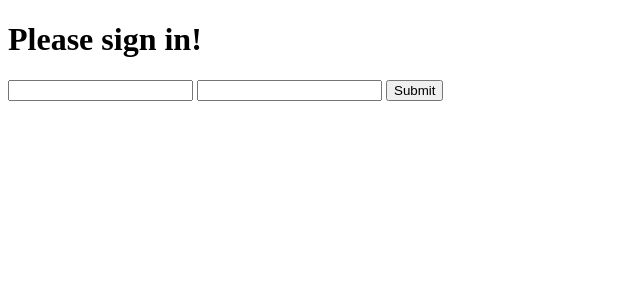
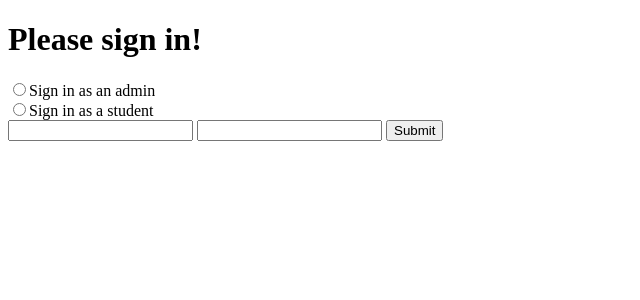
Before and after one commit to KatrinaHuberJuma/hb_solo_project, a Flask app: page /signin in a window 1280 px wide. Shown: the part 29-329 px from the top of the page, without its empty margins (0-640 px from the left). Run offline with Flask 2, Linux system fonts and the light colour scheme.

Commit message:
change signin credentials from name and email to permissions, name and password. 14/14 tests passing

```diff
--- a/server.py
+++ b/server.py
@@ -20,17 +20,17 @@ def homepage():
 
         return render_template("home.html", cohort_members=cohort_members)
     else:
-        return redirect("/signin")
+        return redirect("/signin") #TODO
 
 @app.route("/", methods=["POST"])
 def homepage_post():
     """Handle the signin form inputs"""
 
     name = request.form.get("name")
-    email = request.form.get("email")
+    password = request.form.get("password")
 
     valid_student = Student.query.filter((Student.name == name)
-                                    & (Student.email == email)).first()
+                                    & (Student.password == password)).first()
 
     if valid_student:
 
--- a/templates/signin.html
+++ b/templates/signin.html
@@ -7,7 +7,8 @@
 <h1>Please sign in!</h1>
 
 <form action="/" method="POST">
-
+    <input type="radio" name="permissions" value="admin">Sign in as an admin<br>
+    <input type="radio" name="permissions" value="student">Sign in as a student<br>
     <input type="text" name="name">
     <input type="text" name="email">
     <input type="submit">
--- a/tests.py
+++ b/tests.py
@@ -214,7 +214,7 @@ class ModelServerIntegration(unittest.TestCase):
 
         result = self.client.post("/",
                                    data={"name":"Beth Happy",
-                                         "email":"gmail.planetsave"})
+                                         "password":"pw"})
         self.assertIn("Ellen Bellen", result.data)
 
     def test_profile(self):
```
